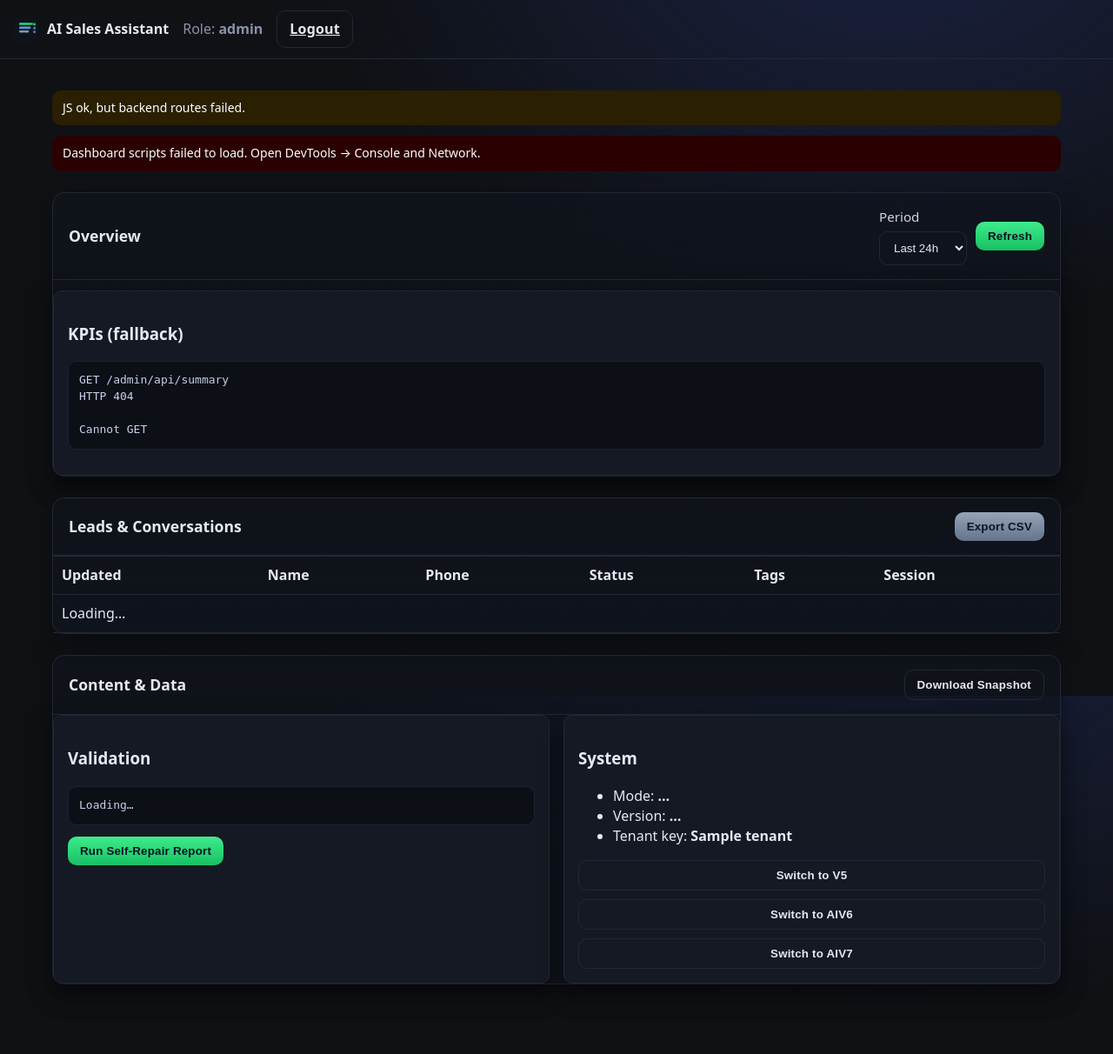
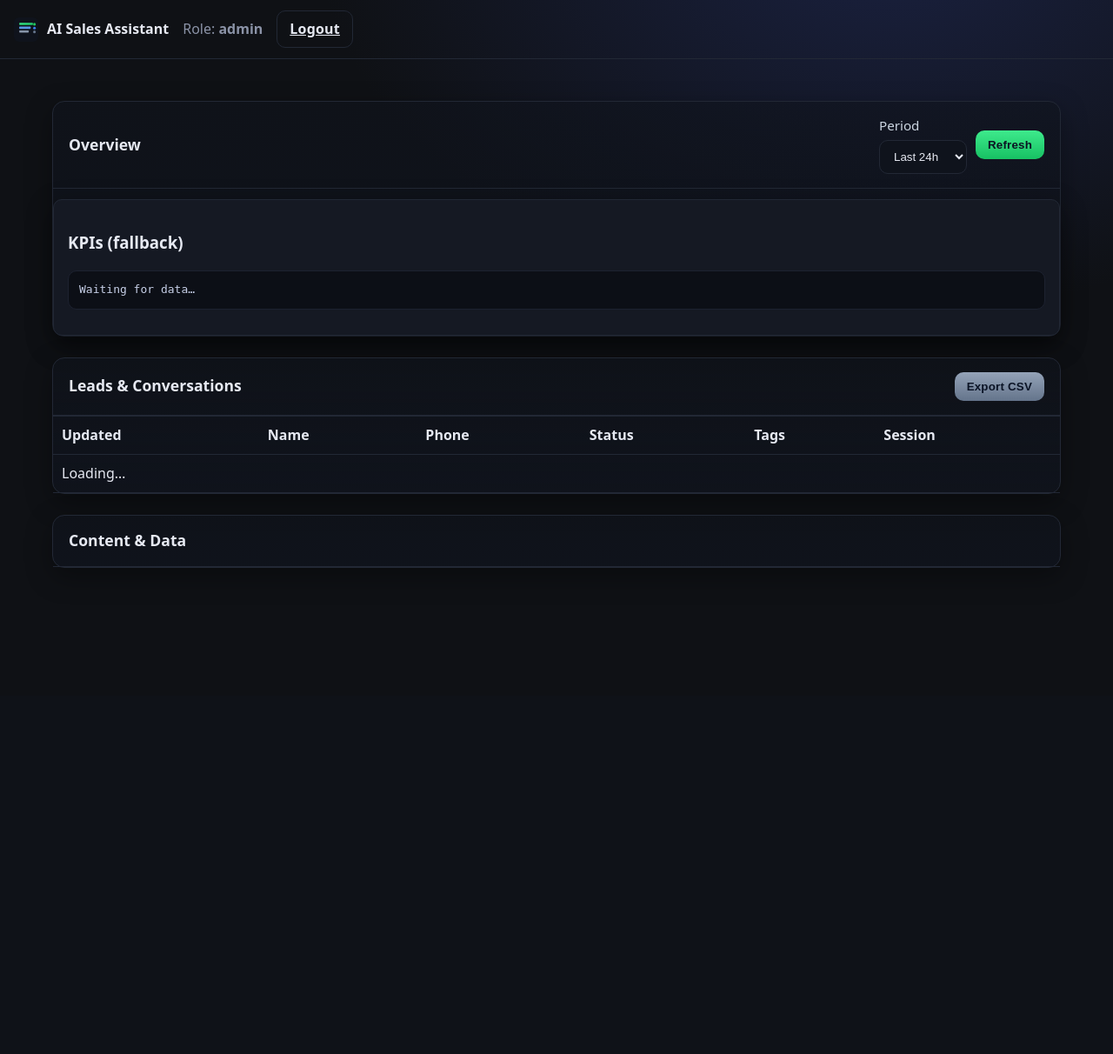
Before and after one commit to jman2424/v7, a Python web app: template dashboard/templates/admin.html in a window 1280 px wide. Shown: the whole page at 87% size. After the commit the page ends 653 px from the top, so only its background shows below. Run offline with Jinja, Linux system fonts and the light colour scheme; the template is opened without the code that fills it: most values are stand-ins (such as "Sample title", 1, 10 or a date in 2020).

Commit message:
Update admin.html

```diff
--- a/dashboard/templates/admin.html
+++ b/dashboard/templates/admin.html
@@ -1,45 +1,19 @@
-<!-- templates/admin.html -->
 <!doctype html>
 <html lang="en">
 <head>
   <meta charset="utf-8" />
   <title>{{ tenant }} — Admin • AI Sales Assistant</title>
   <meta name="viewport" content="width=device-width, initial-scale=1" />
-  <meta http-equiv="x-ua-compatible" content="ie=edge" />
-
   <link rel="stylesheet" href="{{ url_for('static', filename='css/admin.css') }}" />
   <link rel="icon" href="{{ (branding.favicon if branding and branding.favicon else url_for('static', filename='img/logo.svg')) }}" />
-
-  <!-- Your middleware passes csrf_token as a string in template context -->
   <meta name="csrf-token" content="{{ csrf_token or '' }}" />
-
-  <style>
-    .js-banner{display:none; padding:10px 12px; margin:12px 0; border-radius:10px; background:#151515; color:#fff; font-size:14px;}
-    .js-banner--warn{background:#2a1f00;}
-    .js-banner--err{background:#2a0000;}
-    .noscript{padding:10px 12px; margin:12px 0; border-radius:10px; background:#2a1f00; color:#fff; font-size:14px;}
-  </style>
 </head>
 
-<body
-  data-tenant="{{ tenant }}"
-  data-role="{{ role }}"
-  data-session="{{ session_id }}"
->
+<body data-tenant="{{ tenant }}" data-role="{{ role }}" data-session="{{ session_id }}">
   {% include 'partials/_navbar.html' ignore missing %}
 
   <main class="container">
 
-    <noscript>
-      <div class="noscript">This dashboard needs JavaScript enabled.</div>
-    </noscript>
-
-    <div id="js-ok" class="js-banner js-banner--warn">Loading dashboard scripts…</div>
-    <div id="js-error" class="js-banner js-banner--err">Dashboard scripts failed to load. Open DevTools → Console and Network.</div>
-
-    <!-- ===================== -->
-    <!-- Overview / KPIs -->
-    <!-- ===================== -->
     <section class="panel panel--kpis">
       <header class="panel__header">
         <h2>Overview</h2>
@@ -57,17 +31,12 @@
 
       {% include 'partials/_charts.html' ignore missing %}
 
-      <div id="kpi-fallback" style="margin-top:12px;">
-        <div class="card">
-          <h3>KPIs (fallback)</h3>
-          <pre class="pre" id="kpi-output">Waiting for data…</pre>
-        </div>
+      <div class="card" style="margin-top:12px;">
+        <h3>KPIs (fallback)</h3>
+        <pre class="pre" id="kpi-output">Waiting for data…</pre>
       </div>
     </section>
 
-    <!-- ===================== -->
-    <!-- Leads / CRM -->
-    <!-- ===================== -->
     <section class="panel panel--crm">
       <header class="panel__header">
         <h2>Leads & Conversations</h2>
@@ -77,15 +46,10 @@
       </header>
 
       <div class="table-wrap">
-        <table class="table" id="leads-table" aria-label="Leads table">
+        <table class="table" id="leads-table">
           <thead>
             <tr>
-              <th>Updated</th>
-              <th>Name</th>
-              <th>Phone</th>
-              <th>Status</th>
-              <th>Tags</th>
-              <th>Session</th>
+              <th>Updated</th><th>Name</th><th>Phone</th><th>Status</th><th>Tags</th><th>Session</th>
             </tr>
           </thead>
           <tbody>
@@ -95,124 +59,32 @@
       </div>
     </section>
 
-    <!-- ===================== -->
-    <!-- Content / Data -->
-    <!-- ===================== -->
     <section class="panel panel--content">
       <header class="panel__header">
         <h2>Content & Data</h2>
         <div class="actions">
-          {% if role in ['admin','staff'] %}
+          {% if role in ['Owner','Manager','Staff'] %}
             <button class="btn" type="button" data-editor-target="catalog">Edit Catalog</button>
             <button class="btn" type="button" data-editor-target="faq">Edit FAQ</button>
-
-            <button class="btn btn--secondary" id="upload-json" type="button">Upload JSON</button>
-            <input type="file" id="json-file" accept=".json" hidden />
           {% endif %}
-
-          <button class="btn btn--ghost" id="download-snapshot" type="button">Download Snapshot</button>
         </div>
       </header>
-
-      <div class="grid grid--two">
-        <div class="card">
-          <h3>Validation</h3>
-          <pre id="validation-output" class="pre">Loading…</pre>
-          <div>
-            <button id="run-self-repair" class="btn" type="button">Run Self-Repair Report</button>
-          </div>
-        </div>
-
-        <div class="card">
-          <h3>System</h3>
-          <ul class="list">
-            <li>Mode: <strong id="mode-label">…</strong></li>
-            <li>Version: <strong id="version-label">…</strong></li>
-            <li>Tenant key: <strong>{{ tenant }}</strong></li>
-          </ul>
-          <div class="stack">
-            <button id="toggle-mode-v5" class="btn btn--ghost" type="button">Switch to V5</button>
-            <button id="toggle-mode-v6" class="btn btn--ghost" type="button">Switch to AIV6</button>
-            <button id="toggle-mode-v7" class="btn btn--ghost" type="button">Switch to AIV7</button>
-          </div>
-        </div>
-      </div>
     </section>
 
   </main>
 
   {% include 'partials/_editor.html' ignore missing %}
 
-  <template id="toast-template">
-    <div class="toast">
-      <span class="toast__msg"></span>
-      <button class="toast__close" aria-label="Close" type="button">×</button>
-    </div>
-  </template>
-
   <script>
-    // Admin JS reads this config
     window.__ADMIN__ = {
-      csrfToken: (document.querySelector('meta[name="csrf-token"]')?.getAttribute('content')) || "",
+      csrfToken: document.querySelector('meta[name="csrf-token"]')?.getAttribute('content') || "",
       tenant: document.body.dataset.tenant || "",
       role: document.body.dataset.role || "",
       sessionId: document.body.dataset.session || ""
     };
-
-    const ok = document.getElementById("js-ok");
-    const errBanner = document.getElementById("js-error");
-
-    if (ok) {
-      ok.style.display = "block";
-      ok.textContent = "Dashboard loading…";
-    }
-
-    // Minimal backend reachability check (routes that actually exist)
-    async function __pingBackend() {
-      const out = document.getElementById("kpi-output");
-      const period = document.getElementById("period-select")?.value || "1440";
-
-      // Prefer analytics route (exists in your route map)
-      const candidates = [
-        `/analytics/kpis.json?period=${encodeURIComponent(period)}`,
-        `/admin/api/summary`
-      ];
-
-      for (const url of candidates) {
-        try {
-          const r = await fetch(url, { credentials: "same-origin" });
-          const txt = await r.text();
-          if (out) out.textContent = `GET ${url}\nHTTP ${r.status}\n\n${txt}`;
-          if (r.ok) {
-            if (ok) ok.textContent = "Backend reachable. Loading full dashboard…";
-            return;
-          }
-        } catch (e) {
-          // try next
-        }
-      }
-
-      if (errBanner) errBanner.style.display = "block";
-      if (ok) ok.textContent = "JS ok, but backend routes failed.";
-    }
-
-    __pingBackend();
   </script>
 
   <script defer src="{{ url_for('static', filename='js/charts.js') }}"></script>
   <script defer src="{{ url_for('static', filename='js/admin.js') }}"></script>
-
-  <script>
-    // If scripts fail to load (404 etc), show banner
-    window.addEventListener("error", function (e) {
-      const isScriptLoad = e?.target?.tagName === "SCRIPT";
-      if (isScriptLoad) {
-        const err = document.getElementById("js-error");
-        if (err) err.style.display = "block";
-        const ok = document.getElementById("js-ok");
-        if (ok) ok.textContent = "Script load failed (likely 404). Check static paths.";
-      }
-    }, true);
-  </script>
 </body>
 </html>
```
